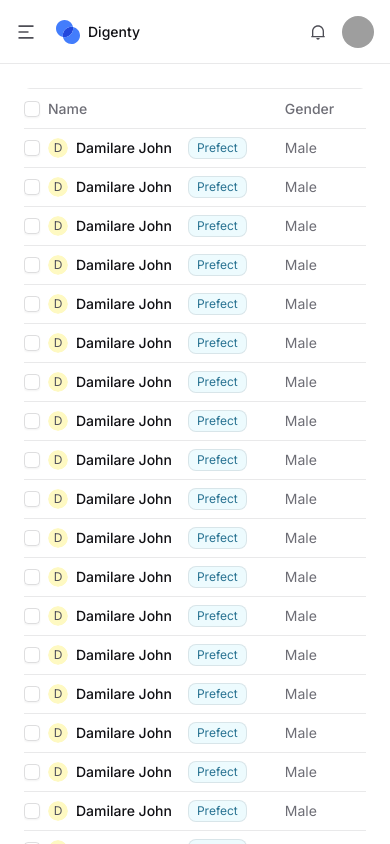
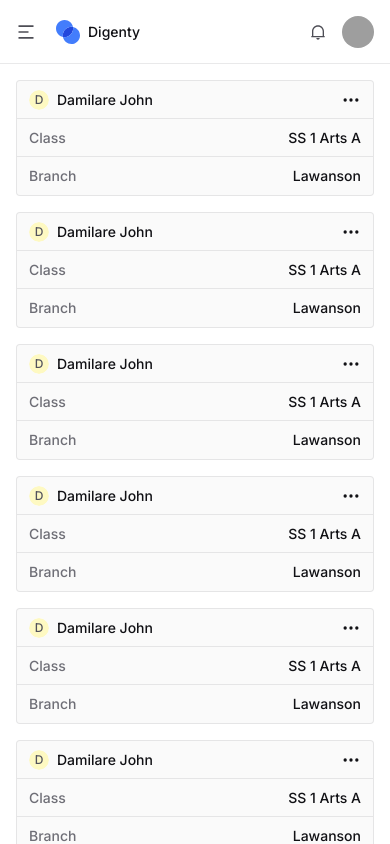
Before and after one commit to digenty/digenty-web, a Next.js app: page /student-and-parent-record in a window 390 px wide. Built offline with nearby package versions, Linux system fonts and the light colour scheme; grey boxes are pictures that could not be loaded.

Commit message:
feat: implement mobile table view

```diff
--- /dev/null
+++ b/src/components/DataTable/Pagination.tsx
@@ -0,0 +1,43 @@
+import { Table } from "@tanstack/react-table";
+import { Button } from "../ui/button";
+
+interface Pagination {
+  type?: string;
+  page?: number;
+  isActive?: boolean;
+}
+
+interface Props<TData> {
+  table: Table<TData>;
+  currentPage: number;
+  totalPages: number;
+  setCurrentPage: (page: number) => void;
+}
+
+export const Pagination = <TData,>({ table, currentPage, totalPages, setCurrentPage }: Props<TData>) => {
+  return (
+    <div className="text-text-muted flex items-center justify-between px-8 font-normal">
+      <div>
+        {currentPage} of {totalPages} results
+      </div>
+
+      <div className="flex gap-1">
+        <Button
+          className="bg-bg-state-soft text-text-subtle h-8 px-3.5"
+          disabled={!table.getCanPreviousPage()}
+          onClick={() => setCurrentPage(currentPage - 1)}
+        >
+          Prev
+        </Button>
+
+        <Button
+          className="bg-bg-state-soft text-text-subtle h-8 px-3.5"
+          disabled={!table.getCanNextPage()}
+          onClick={() => setCurrentPage(currentPage + 1)}
+        >
+          Next
+        </Button>
+      </div>
+    </div>
+  );
+};
--- a/src/components/DataTable/index.tsx
+++ b/src/components/DataTable/index.tsx
@@ -4,6 +4,7 @@ import { ColumnDef, flexRender, getCoreRowModel, Row, useReactTable } from "@tan
 
 import { Table, TableBody, TableCell, TableHead, TableHeader, TableRow } from "@/components/ui/table";
 import { cn } from "@/lib/utils";
+import { Pagination } from "./Pagination";
 // import Pagination from "./Pagination";
 
 interface DataTableProps<TData, TValue> {
@@ -39,7 +40,7 @@ export const DataTable = <TData, TValue>({
   });
 
   return (
-    <div className="space-y-12">
+    <div className="space-y-4 pb-12.5">
       <div className="overflow-hidden rounded-md">
         <Table className="w-full">
           <TableHeader className="border-border-default border-y">
@@ -61,13 +62,13 @@ export const DataTable = <TData, TValue>({
                 <TableRow
                   key={row.id}
                   data-state={row.getIsSelected() && "selected"}
-                  className="border-border-default data-[state=selected]:bg-bg-basic-gray-subtle border-y text-sm"
+                  className="border-border-default data-[state=selected]:bg-bg-basic-gray-alpha-2 hover:bg-bg-basic-gray-alpha-2 border-y text-sm"
                 >
                   {row.getVisibleCells().map(cell => (
                     <TableCell
                       style={{ width: cell.column.getSize() }}
                       key={cell.id}
-                      className="pr-7.5"
+                      className={cn("pr-7.5", cell.column.id === "actions" && "text-right")}
                       onClick={cell.column.id === "actions" ? () => clickHandler(row) : undefined}
                     >
                       {flexRender(cell.column.columnDef.cell, cell.getContext())}
@@ -86,7 +87,7 @@ export const DataTable = <TData, TValue>({
         </Table>
       </div>
 
-      {/* <Pagination table={table} currentPage={page} totalPages={Math.ceil(totalCount / pageSize)} setCurrentPage={setCurrentPage} /> */}
+      <Pagination table={table} currentPage={page} totalPages={Math.ceil(totalCount / pageSize)} setCurrentPage={setCurrentPage} />
     </div>
   );
 };
--- a/src/components/Sidebar/index.tsx
+++ b/src/components/Sidebar/index.tsx
@@ -25,10 +25,10 @@ export const Sidebar = () => {
   }, [pathname, setActiveNav]);
 
   return (
-    <aside>
+    <aside className="h-screen">
       <div
         className={cn(
-          "border-border-default bg-bg-sidebar-subtle hidden w-69 space-y-4 border-r p-4 md:block md:space-y-8",
+          "border-border-default bg-bg-sidebar-subtle hidden h-full w-69 space-y-4 border-r p-4 md:block md:space-y-8",
           !isSidebarOpen && "w-auto",
         )}
       >
--- a/src/components/StudentAndParentRecord/Columns.tsx
+++ b/src/components/StudentAndParentRecord/Columns.tsx
@@ -1,24 +1,16 @@
 "use client";
 
 import { Checkbox } from "@/components/ui/checkbox";
-import {
-  DropdownMenu,
-  DropdownMenuContent,
-  DropdownMenuItem,
-  DropdownMenuLabel,
-  DropdownMenuSeparator,
-  DropdownMenuTrigger,
-} from "@/components/ui/dropdown-menu";
+import { DropdownMenu, DropdownMenuContent, DropdownMenuItem, DropdownMenuSeparator, DropdownMenuTrigger } from "@/components/ui/dropdown-menu";
 import { cn } from "@/lib/utils";
 import { ColumnDef, Row, Table } from "@tanstack/react-table";
 import { ArrowRightIcon, CheckIcon, ChevronsUpDownIcon, EyeIcon, MoreHorizontalIcon } from "lucide-react";
+import { useState } from "react";
 import { Avatar } from "../Avatar";
 import { Student } from "../DataTable/types";
-import { Button } from "../ui/button";
+import DeleteBin from "../Icons/DeleteBin";
 import Edit from "../Icons/Edit";
 import UserMinus from "../Icons/UserMinus";
-import DeleteBin from "../Icons/DeleteBin";
-import { useState } from "react";
 
 const RenderOptions = (row: Row<Student>) => {
   return (
@@ -166,6 +158,6 @@ export const columns: ColumnDef<Student>[] = [
     id: "actions",
     header: () => <div className="text-text-muted cursor-pointer text-sm font-medium"></div>,
     cell: ({ row }) => RenderOptions(row),
-    size: 150,
+    // size: 150,
   },
 ];
--- /dev/null
+++ b/src/components/StudentAndParentRecord/MobileCard.tsx
@@ -0,0 +1,41 @@
+import { Student } from "@/components/DataTable/types";
+import { MoreHorizontalIcon } from "lucide-react";
+import { Avatar } from "../Avatar";
+import { Button } from "../ui/button";
+
+export const MobileCard = ({ student }: { student: Student }) => {
+  return (
+    <div className="bg-bg-subtle border-border-default rounded-sm border text-sm font-medium">
+      <div className="border-border-default flex h-9.5 items-center justify-between border-b px-3">
+        <div className="flex gap-2">
+          <Avatar username="Damilare John" className="size-5" url="" />
+          <p className="text-text-default">{student.name}</p>
+        </div>
+
+        <Button variant="ghost">
+          <MoreHorizontalIcon className="text-icon-default size-5" />
+        </Button>
+      </div>
+
+      <div className="border-border-default flex h-9.5 items-center justify-between border-b px-3">
+        <div className="">
+          <p className="text-text-muted">Class</p>
+        </div>
+
+        <Button variant="ghost">
+          <p className="text-text-default">{student.class}</p>
+        </Button>
+      </div>
+
+      <div className="flex h-9.5 items-center justify-between px-3">
+        <div className="">
+          <p className="text-text-muted">Branch</p>
+        </div>
+
+        <Button variant="ghost">
+          <p className="text-text-default">{student.branch}</p>
+        </Button>
+      </div>
+    </div>
+  );
+};
--- a/src/components/StudentAndParentRecord/index.tsx
+++ b/src/components/StudentAndParentRecord/index.tsx
@@ -3,6 +3,7 @@ import { DataTable } from "@/components/DataTable";
 import { Student } from "@/components/DataTable/types";
 import { useState } from "react";
 import { columns } from "./Columns";
+import { MobileCard } from "./MobileCard";
 
 const students: Student[] = Array.from({ length: 60 }).map(() => ({
   id: Math.random().toString(36).substring(2, 9),
@@ -15,34 +16,13 @@ const students: Student[] = Array.from({ length: 60 }).map(() => ({
   tags: [{ label: "Prefect", color: "bg-basic-cyan-strong", bgColor: "bg-badge-cyan" }],
 }));
 
-// const columns: ColumnDef<Student>[] = [
-//   {
-//     accessorKey: "name",
-//     header: "Name",
-//     cell: ({ row }) => (
-//       <TableCellTags name={row.original.name} tags={row.original.tags} />
-//     ),
-//   },
-//   { accessorKey: "gender", header: "Gender" },
-//   { accessorKey: "class", header: "Class" },
-//   { accessorKey: "admissionNumber", header: "Admission Number" },
-//   { accessorKey: "dob", header: "Date of Birth" },
-//   { accessorKey: "branch", header: "Branch" },
-//   {
-//     id: "actions",
-//     header: "",
-//     cell: () => (
-//       <button className="text-gray-500 hover:text-gray-700 text-lg">⋯</button>
-//     ),
-//   },
-// ];
-
 const StudentAndParentRecord = () => {
   const [page, setPage] = useState(1);
   const pageSize = 50;
 
   return (
-    <div className="p-6">
+    <div className="p-4">
+      <div className="hidden md:block">
         <DataTable
           columns={columns}
           data={students}
@@ -56,6 +36,13 @@ const StudentAndParentRecord = () => {
           }}
         />
       </div>
+
+      <div className="flex flex-col gap-4 pb-16 md:hidden">
+        {students.map(student => (
+          <MobileCard key={student.id} student={student} />
+        ))}
+      </div>
+    </div>
   );
 };
 
--- a/src/components/ui/button.tsx
+++ b/src/components/ui/button.tsx
@@ -5,7 +5,7 @@ import { cva, type VariantProps } from "class-variance-authority";
 import { cn } from "@/lib/utils";
 
 const buttonVariants = cva(
-  "inline-flex items-center justify-center gap-2 whitespace-nowrap rounded-md text-sm font-medium transition-all disabled:pointer-events-none disabled:opacity-50 [&_svg]:pointer-events-none [&_svg:not([class*='size-'])]:size-4 shrink-0 [&_svg]:shrink-0 outline-none focus-visible:border-ring focus-visible:ring-ring/50 focus-visible:ring-[3px] aria-invalid:ring-destructive/20 dark:aria-invalid:ring-destructive/40 aria-invalid:border-destructive",
+  "inline-flex items-center justify-center gap-2 whitespace-nowrap rounded-md text-sm font-medium transition-all disabled:pointer-events-none disabled:bg-bg-state-disabled disabled:text-text-hint [&_svg]:pointer-events-none [&_svg:not([class*='size-'])]:size-4 shrink-0 [&_svg]:shrink-0 outline-none focus-visible:border-ring focus-visible:ring-ring/50 focus-visible:ring-[3px] aria-invalid:ring-destructive/20 dark:aria-invalid:ring-destructive/40 aria-invalid:border-destructive",
   {
     variants: {
       variant: {
```
Lines whose indentation alone changed are shown as unchanged.
